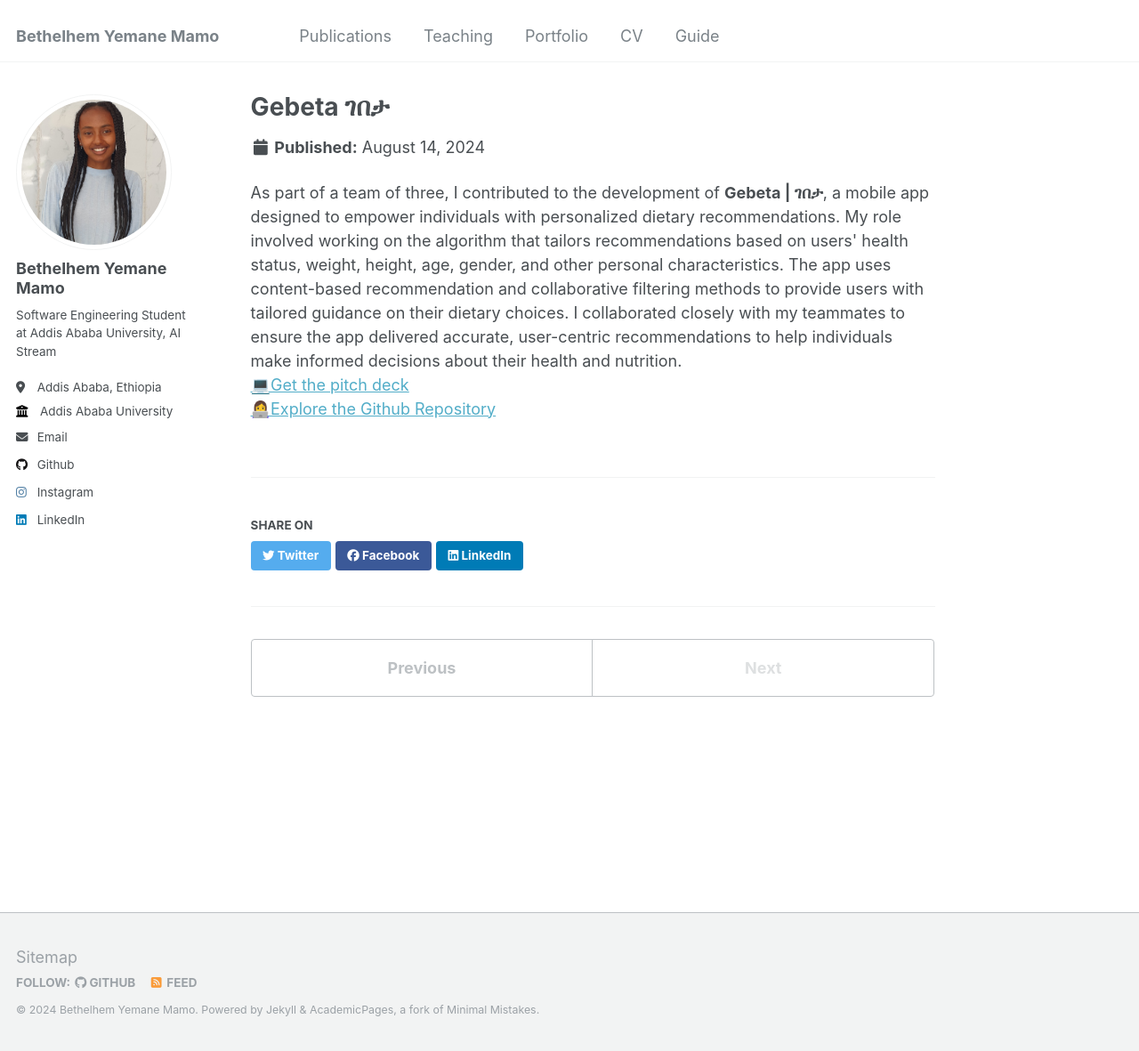
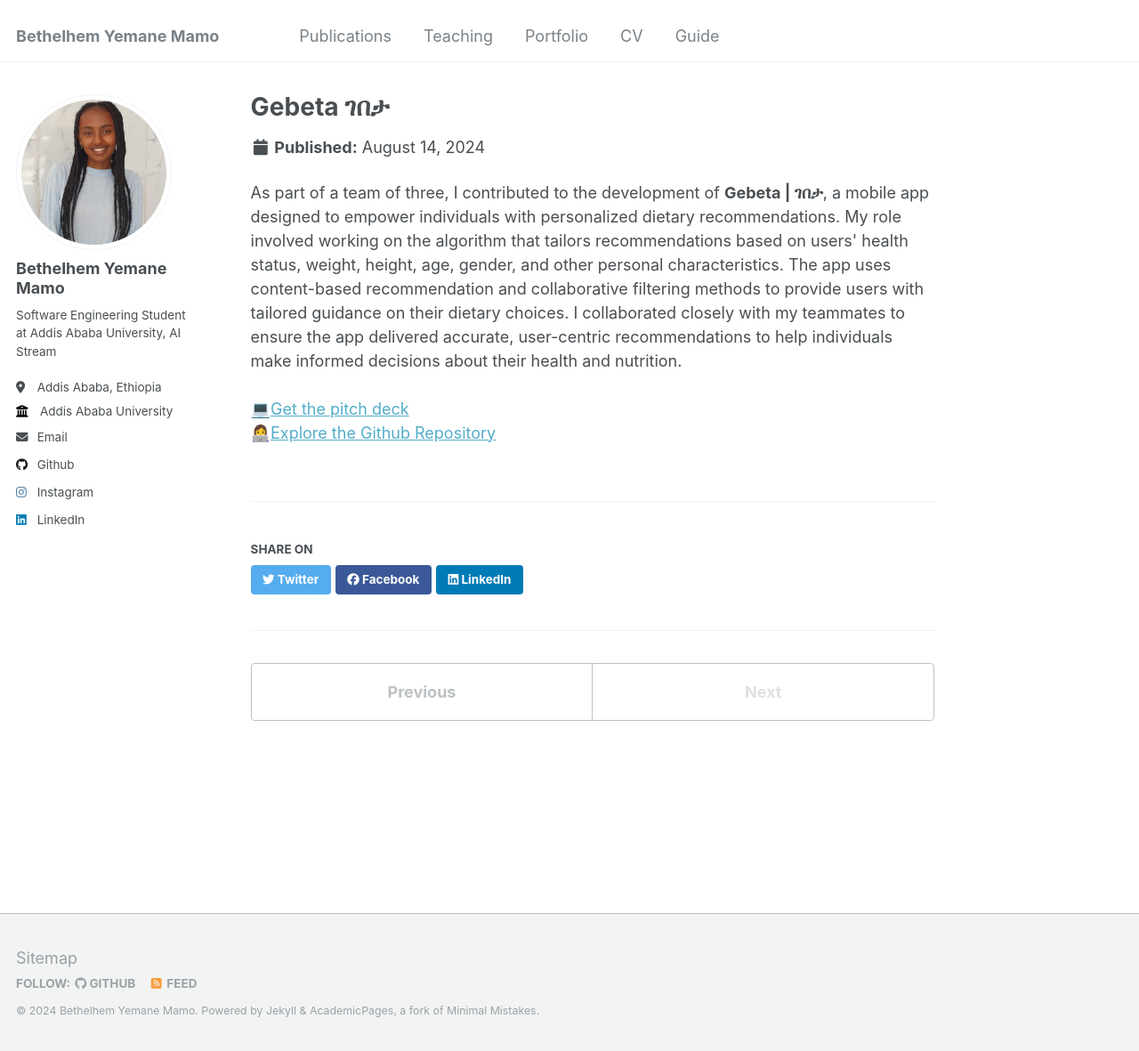
Before and after one commit to Betabravah/betabravah.github.io, a Jekyll site: the page built from _portfolio/portfolio-2.html, in a window 1280 px wide and 1181 px high. Shown: the whole window at 89% size. Built offline with Jekyll 4.4.1, drawn with Linux system fonts in a browser that asks for light colours.

Commit message:
feat: modify portfolio 1

```diff
--- a/_portfolio/portfolio-2.html
+++ b/_portfolio/portfolio-2.html
@@ -4,7 +4,7 @@ excerpt: "Personalized Food Recommendation Mobile App <br/><img src='/images/geb
 collection: portfolio
 ---
 
-As part of a team of three, I contributed to the development of  <strong>Gebeta | ገበታ</strong>, a mobile app designed to empower individuals with personalized dietary recommendations. My role involved working on the algorithm that tailors recommendations based on users' health status, weight, height, age, gender, and other personal characteristics. The app uses content-based recommendation and collaborative filtering methods to provide users with tailored guidance on their dietary choices. I collaborated closely with my teammates to ensure the app delivered accurate, user-centric recommendations to help individuals make informed decisions about their health and nutrition. <br>
+As part of a team of three, I contributed to the development of  <strong>Gebeta | ገበታ</strong>, a mobile app designed to empower individuals with personalized dietary recommendations. My role involved working on the algorithm that tailors recommendations based on users' health status, weight, height, age, gender, and other personal characteristics. The app uses content-based recommendation and collaborative filtering methods to provide users with tailored guidance on their dietary choices. I collaborated closely with my teammates to ensure the app delivered accurate, user-centric recommendations to help individuals make informed decisions about their health and nutrition. <br><br>
 
-<a href="https://drive.google.com/file/d/16AugH-VK48ay9vmZn-BTin49u3sR5fIP/view?usp=sharing">💻Get the pitch deck</a><br>
-<a href="https://github.com/Betabravah/food-recommendation">👩‍💻Explore the Github Repository</a>
+💻<a href="https://drive.google.com/file/d/16AugH-VK48ay9vmZn-BTin49u3sR5fIP/view?usp=sharing">Get the pitch deck</a><br>
+👩‍💻<a href="https://github.com/Betabravah/food-recommendation">Explore the Github Repository</a>
```
